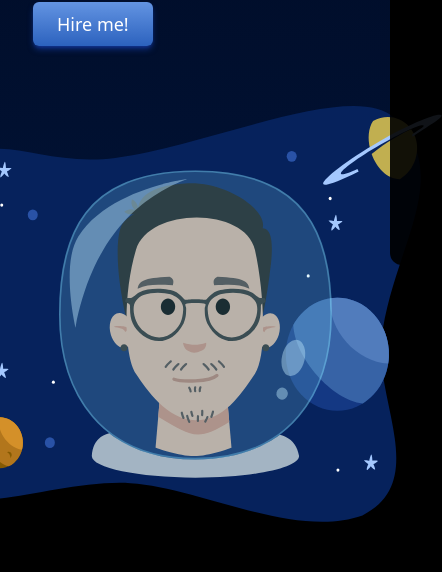
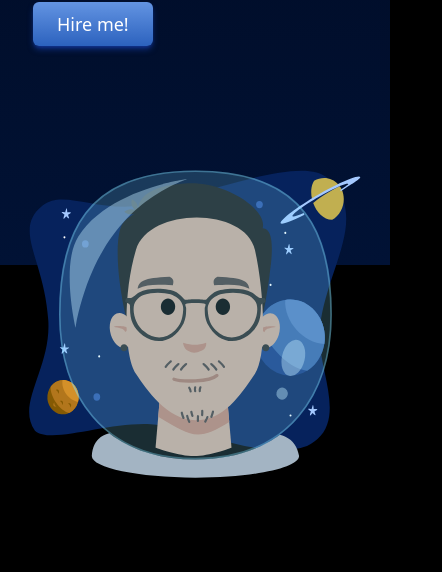
Before and after one commit to juuuuurien/portfolio, a Next.js app: page / in a window 390 px wide. Shown: the part 579-1151 px from the top of the page, 442 px wide, since content can reach past the window. Built offline with nearby package versions, Linux system fonts and the light colour scheme.

Commit message:
added svg  background responsive width

```diff
--- a/components/Content/Homepage/Homepage.js
+++ b/components/Content/Homepage/Homepage.js
@@ -1,12 +1,8 @@
-import React, { useRef, useState, useEffect } from "react";
-import { AnimatePresence, motion } from "framer-motion";
+import React from "react";
+import { motion } from "framer-motion";
 import SvgPortrait from "./SvgPortrait";
-import Image from "next/image";
-import Portrait from "../../../public/assets/portrait.svg";
-import ToolBubble from "../../ToolBubble/ToolBubble";
-import SvgBackground from "./SvgBackground";
 
-const Homepage = ({ setNavHighlight, navHighlight }) => {
+const Homepage = () => {
   const children = {
     hidden: { y: 10, opacity: 0 },
     shown: { y: 0, x: 0, opacity: 1 },
@@ -101,10 +97,9 @@ const Homepage = ({ setNavHighlight, navHighlight }) => {
         variants={svgVariants}
         initial="hidden"
         animate="shown"
-        className="flex flex-col items-center justify-center lg:w-[200px]"
+        className="flex flex-col items-center justify-center lg:w-[px]"
       >
         <SvgPortrait />
-        <SvgBackground />
       </motion.div>
     </div>
   );
--- a/components/Content/Homepage/SvgBackground.js
+++ /dev/null
@@ -1,8 +0,0 @@
-import React from "react";
-import Image from "next/image";
-
-const SvgBackground = () => {
-  return <div clas></div>;
-};
-
-export default SvgBackground;
--- a/components/Content/Homepage/SvgPortrait.js
+++ b/components/Content/Homepage/SvgPortrait.js
@@ -188,7 +188,7 @@ const SvgPortrait = () => {
         viewBox="0 0 493 437"
         fill="none"
         xmlns="http://www.w3.org/2000/svg"
-        className="absolute z-[-1]"
+        className="absolute z-[-1] max-w-[85vw] md:ml-10 "
       >
         <path
           d="M20.1924 72.9003C50.7179 48.4245 97.8775 81.9057 166.157 72.9003C258.948 60.6619 403.54 -4.97409 444.652 32.4917C507.645 89.897 442.612 164.114 432.492 254.793C425.792 314.822 480.647 396.845 413.456 430.464C345.592 454.402 249.904 402.178 181.472 398.177C115.568 394.323 32.8292 428.79 8.84827 407.664C-19.9481 367.741 32.9893 315.209 28.7005 243.914C23.1314 151.336 -25.056 109.181 20.1924 72.9003Z"
```
